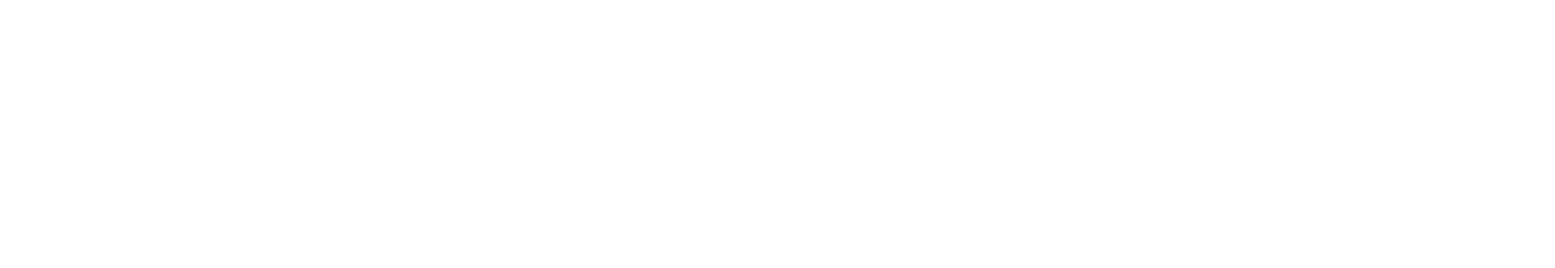
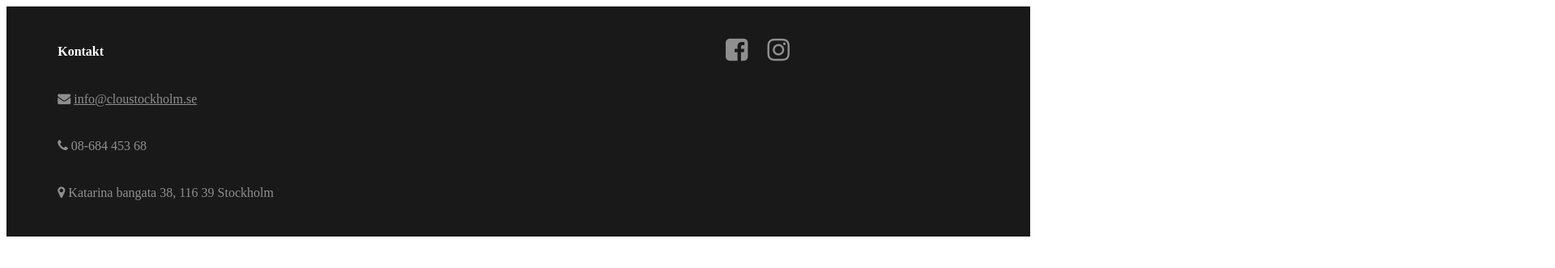
Before and after one commit to Dmitrii780/First-team-project, a plain HTML site: page index.html in a window 1280 px wide. Shown: the top 332 px of the page at 81% size, 1920 px wide, since content can reach past the window. Drawn offline with Linux system fonts and the light colour scheme.

Commit message:
adding footer

```diff
--- a/index.html
+++ b/index.html
@@ -5,9 +5,47 @@
     <meta http-equiv="X-UA-Compatible" content="IE=edge">
     <meta name="viewport" content="width=device-width, initial-scale=1.0">
     <link rel="stylesheet" href="styles.css">
+    <link rel="stylesheet" href="https://cdnjs.cloudflare.com/ajax/libs/font-awesome/4.7.0/css/font-awesome.min.css">
+    <link rel="stylesheet" href="https://maxcdn.bootstrapcdn.com/font-awesome/4.4.0/css/font-awesome.min.css">
     <title>Document</title>
 </head>
 <body>
+    <footer id="kontakt" class="footer">
+		<div class="footer-wrapper">
+			<div class="container">
+				<div class="row">
+					<div class="col-sm-4">
+						<h4>Kontakt</h4>
+						<div class="footer-row">
+							<i class="fa fa-envelope"></i>
+							<a href="mailto:info@cloustockholm.se">info@cloustockholm.se</a>
+						</div>
+						<div class="footer-row">
+							<i class="fa fa-phone"></i>
+							08-684 453 68
+						</div>
+						<div class="footer-row">
+							<i class="fa fa-map-marker"></i>
+							Katarina bangata 38, 116 39 Stockholm
+						</div>
+					</div>
+					<div class="col-sm-4">
 
+					</div>
+					<div class="col-sm-4">
+						<div class="footer-social">
+							<a target="_blank" href="https://www.facebook.com/clousthlm/">
+								<i class="fa fa-facebook-square fa-2x"></i>
+							</a>
+							<a target="_blank" href="https://www.instagram.com/clousthlm/">
+								<i class="fa fa-instagram fa-2x"></i>
+							</a>
+
+						</div>
+					</div>
+				</div>
+			</div>
+		</div>
+    </footer>
 </body>
 </html>
--- a/styles.css
+++ b/styles.css
@@ -1,3 +1,55 @@
-body {
-    color: white;
-}
+.footer {
+    background: #191919;
+    color: #ffffff;
+  }
+
+  h4 {
+    margin-left: 5%;
+  }
+
+  .footer-row {
+    color: #8f8f8f;
+    margin-left: 5%;
+    padding: 20px 0;
+  }
+
+  .footer-wrapper {
+    padding: 2% 0;
+  }
+
+  .footer a {
+    color: #8f8f8f;
+  }
+
+  .footer a:hover {
+    color: #ffffff;
+  }
+
+  .footer-social {
+    width: 100%;
+    padding: 2% 0 0 0;
+    clear: both;
+    position: absolute;
+    top: 20px;
+    left:70%;
+  }
+
+  .footer-social a {
+    display: inline-block;
+    margin: 0px 10px;
+    color: #8f8f8f;
+  }
+
+  .footer-social a:hover {
+    color: #ffffff;
+  }
+
+  .footer-social a:first-of-type {
+    margin-left: 0;
+  }
+
+  .footer-copyright {
+    color: #ffffff;
+    text-align: center;
+    padding: 1.5% 0;
+  }
```
